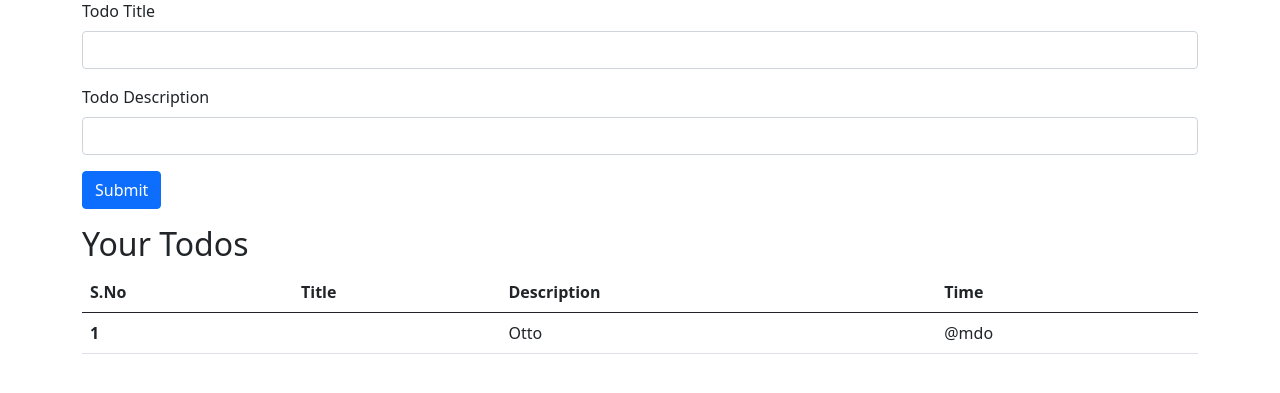
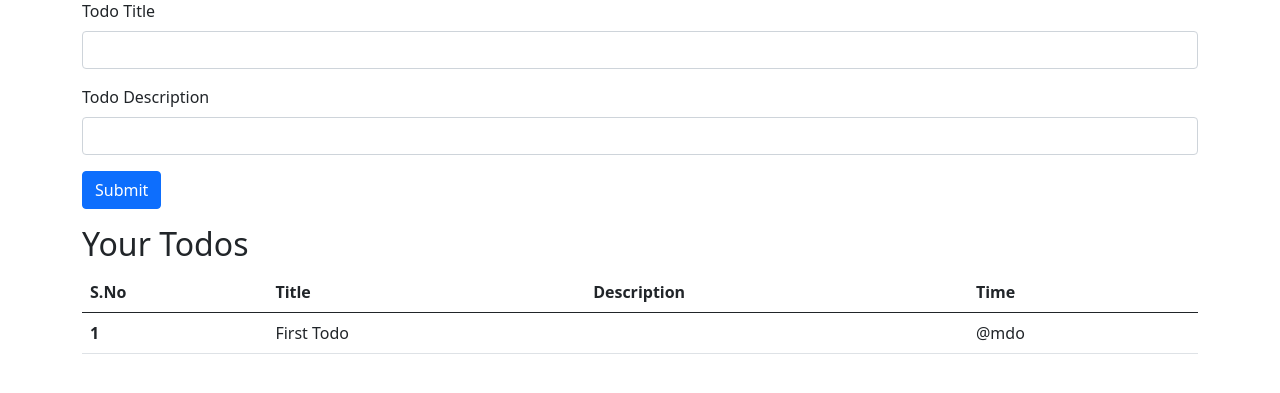
Before and after one commit to devanubhav01/codeverse, a Flask app: template Python files/templates/index.html in a window 1280 px wide. Shown: the part 119-512 px from the top of the page. Run offline with Flask 3, Linux system fonts and the light colour scheme; the template is opened without the code that fills it: values that come from a table or form of the project are taken from there, most other values are stand-ins (such as "Sample title", 1, 10 or a date in 2020).

Commit message:
Sep 5, 2026, 4:32 PM

```diff
--- a/Python files/templates/index.html
+++ b/Python files/templates/index.html
@@ -85,8 +85,8 @@
             {% for Todo in allTodos %}
                 <tr>
                     <th scope="row">1</th>
-                    <td>{{todo.tit}}</td>
-                    <td>Otto</td>
+                    <td>{{todo.title}}</td>
+                    <td></td>
                     <td>@mdo</td>
                 </tr>
             {% endfor %}
```
